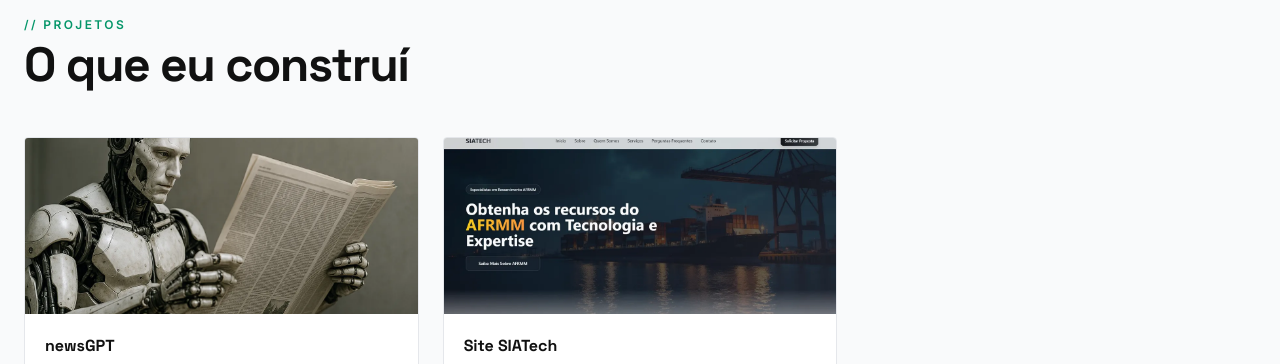
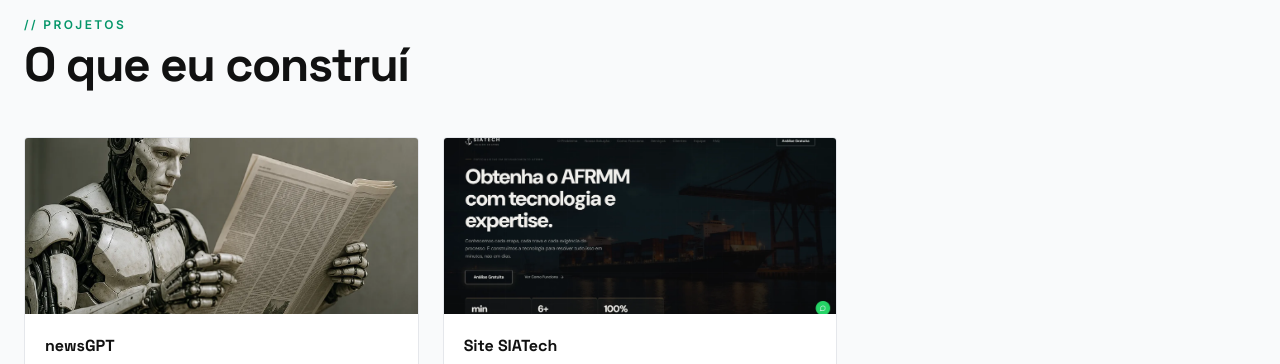
Before and after one commit to luizHScotta/scotta-ai-portfolio, a React (Vite) app: page / in a window 1280 px wide. Shown: the part 1520-1884 px from the top of the page. Built offline with nearby package versions, Linux system fonts and the light colour scheme; no server answers.

Commit message:
atualizando foto siatech

```diff
--- a/src/components/Projects.tsx
+++ b/src/components/Projects.tsx
@@ -16,7 +16,7 @@ const projects = [
     title: 'Site SIATech',
     description: 'Site institucional desenvolvido para a empresa SIATech, com design moderno e responsivo usando React, TypeScript e TailwindCSS.',
     technologies: ['React', 'TypeScript', 'TailwindCSS'],
-    image: '/proj-site-siatech.webp',
+    image: '/proj-site-siatech2.webp',
     link: 'https://www.siatechbrasil.com.br/',
     github: '',
   },
```
Also changed, not shown: public/proj-site-siatech2.webp (added), 1 other file (tests, documents, lock files or other folders).
